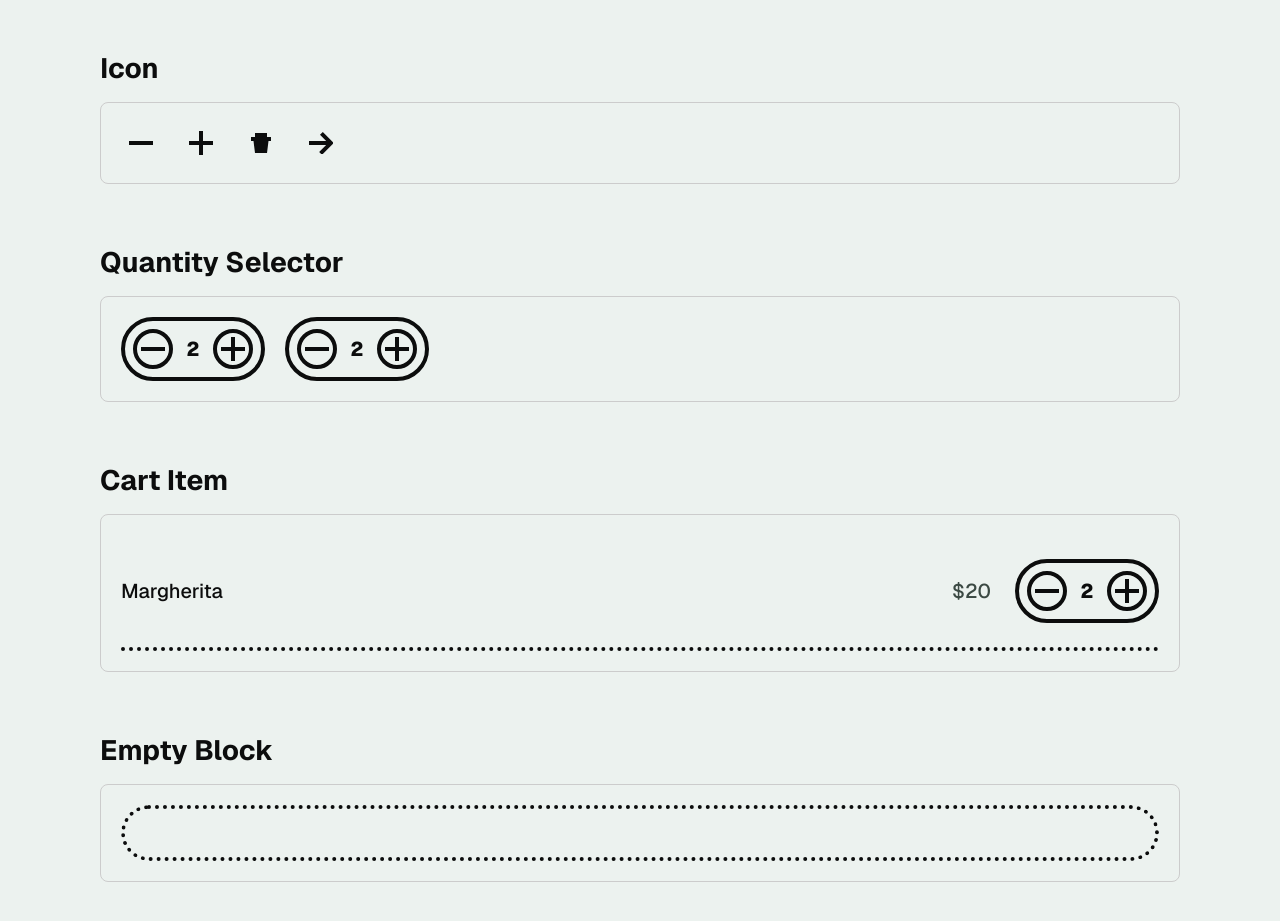
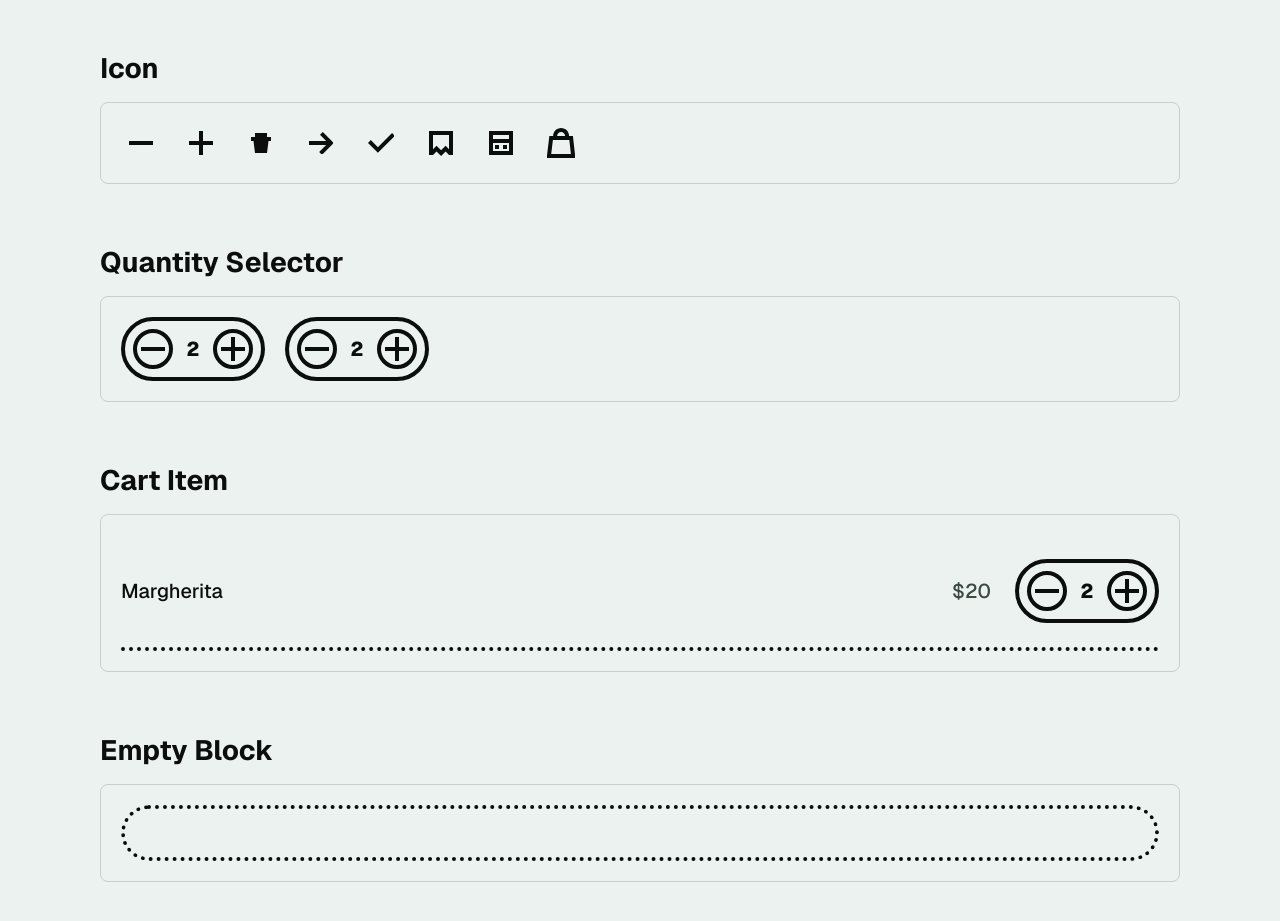
Before and after one commit to Esala/pizza-vibe, a Next.js app in the folder front-end/: page /components in a window 1280 px wide. Shown: the part 1340-2261 px from the top of the page. Built offline with nearby package versions, Linux system fonts and the light colour scheme; a web font is replaced by a local one.

Commit message:
Icons added

```diff
--- a/front-end/src/app/components/page.tsx
+++ b/front-end/src/app/components/page.tsx
@@ -94,6 +94,10 @@ export default function ComponentsShowcase() {
           <Icon name="add" />
           <Icon name="delete" />
           <Icon name="send" />
+          <Icon name="check" />
+          <Icon name="order" />
+          <Icon name="kitchen" />
+          <Icon name="delivery" />
         </div>
       </section>
 
--- a/front-end/src/components/Icon/Icon.tsx
+++ b/front-end/src/components/Icon/Icon.tsx
@@ -1,31 +1,61 @@
 import styles from './Icon.module.css';
+
+type IconPath = { d: string; fillRule?: 'evenodd' | 'nonzero' };
 
 const icons = {
   minus: {
     viewBox: '0 0 24 4',
     width: 24,
     height: 4,
-    path: 'M24 0V4H0V0H24Z',
+    paths: [{ d: 'M24 0V4H0V0H24Z' }],
   },
   add: {
     viewBox: '0 0 24 24',
     width: 24,
     height: 24,
-    path: 'M14 10H24V14H14V24H10V14H0V10H10V0H14V10Z',
+    paths: [{ d: 'M14 10H24V14H14V24H10V14H0V10H10V0H14V10Z' }],
   },
   delete: {
     viewBox: '0 0 20 20',
     width: 20,
     height: 20,
-    path: 'M16 4H20V8H17.5L16 20H4L2.5 8H0V4H4V0H16V4Z',
+    paths: [{ d: 'M16 4H20V8H17.5L16 20H4L2.5 8H0V4H4V0H16V4Z' }],
   },
   send: {
     viewBox: '0 0 24.8281 22.8291',
     width: 24.8281,
     height: 22.8291,
-    path: 'M24.8281 11L12.999 22.8291L10.1709 20L17.1426 13.0283H0V9.02832H17.1992L11 2.82812L13.8281 0L24.8281 11Z',
+    paths: [{ d: 'M24.8281 11L12.999 22.8291L10.1709 20L17.1426 13.0283H0V9.02832H17.1992L11 2.82812L13.8281 0L24.8281 11Z' }],
   },
-} as const;
+  check: {
+    viewBox: '0 0 26.8701 19.7988',
+    width: 26.8701,
+    height: 19.7988,
+    paths: [{ d: 'M26.8701 2.82812L9.89941 19.7988L0 9.89941L2.82812 7.07129L9.89941 14.1426L24.042 0L26.8701 2.82812Z' }],
+  },
+  order: {
+    viewBox: '0 0 24 25',
+    width: 24,
+    height: 25,
+    paths: [{ d: 'M24 24H20L16.6387 20.4707L12.085 25L7.53223 20.4717L4 24.0039V24H0V0H24V24ZM4 18.3477L7.53223 14.8154L12.085 19.3682L16.6387 14.8145L20 18.3438V4H4V18.3477Z', fillRule: 'evenodd' }],
+  },
+  kitchen: {
+    viewBox: '0 0 24 24',
+    width: 24,
+    height: 24,
+    paths: [
+      { d: 'M10 18H6V14H10V18Z' },
+      { d: 'M18 18H14V14H18V18Z' },
+      { d: 'M24 0V24H0V0H24ZM4 12V20H20V12H4ZM4 4V8H20V4H4Z', fillRule: 'evenodd' },
+    ],
+  },
+  delivery: {
+    viewBox: '0 0 28.1172 30',
+    width: 28.1172,
+    height: 30,
+    paths: [{ d: 'M28.1172 27.3867V30H0V27.3799L2.34473 8H6.11719C6.11719 3.58172 9.69891 0 14.1172 0C18.5355 0 22.1172 3.58172 22.1172 8H25.9014L28.1172 27.3867ZM18.1172 8C18.1172 5.79086 16.3263 4 14.1172 4C11.908 4 10.1172 5.79086 10.1172 8H18.1172ZM4.19727 26H23.9336L22.333 12H5.89062L4.19727 26Z', fillRule: 'evenodd' }],
+  },
+} satisfies Record<string, { viewBox: string; width: number; height: number; paths: IconPath[] }>;
 
 export type IconName = keyof typeof icons;
 
@@ -50,7 +80,9 @@ export default function Icon({ name, className }: IconProps) {
         fill="none"
         xmlns="http://www.w3.org/2000/svg"
       >
-        <path d={icon.path} fill="currentColor" />
+        {icon.paths.map((p, i) => (
+          <path key={i} d={p.d} fill="currentColor" fillRule={p.fillRule} />
+        ))}
       </svg>
     </span>
   );
```
Also changed, not shown: 1 other file (tests, documents, lock files or other folders).
